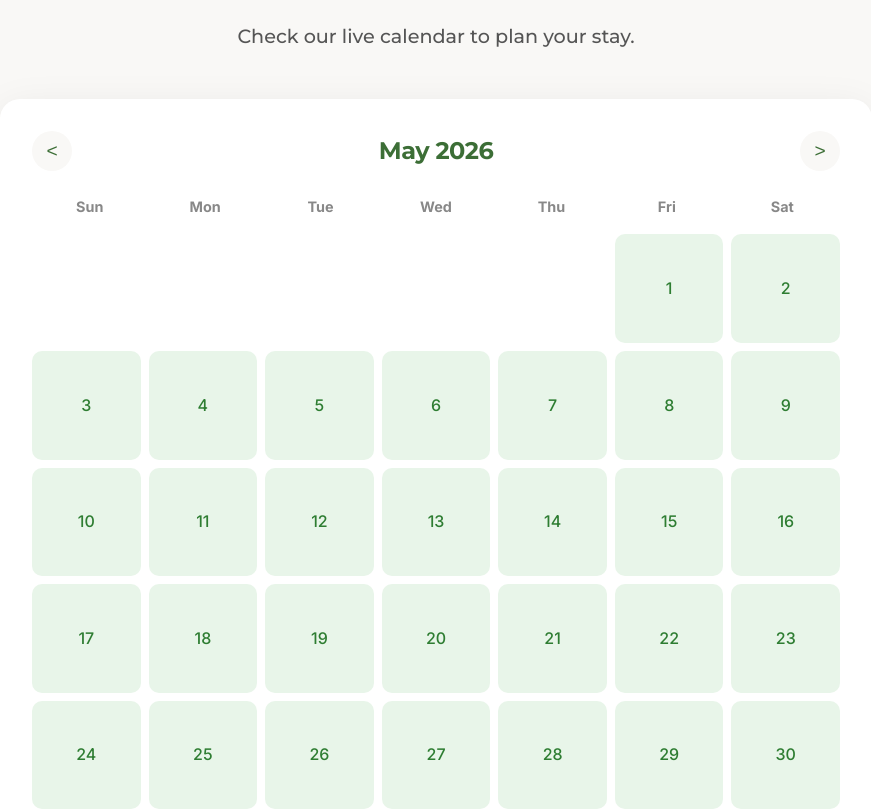
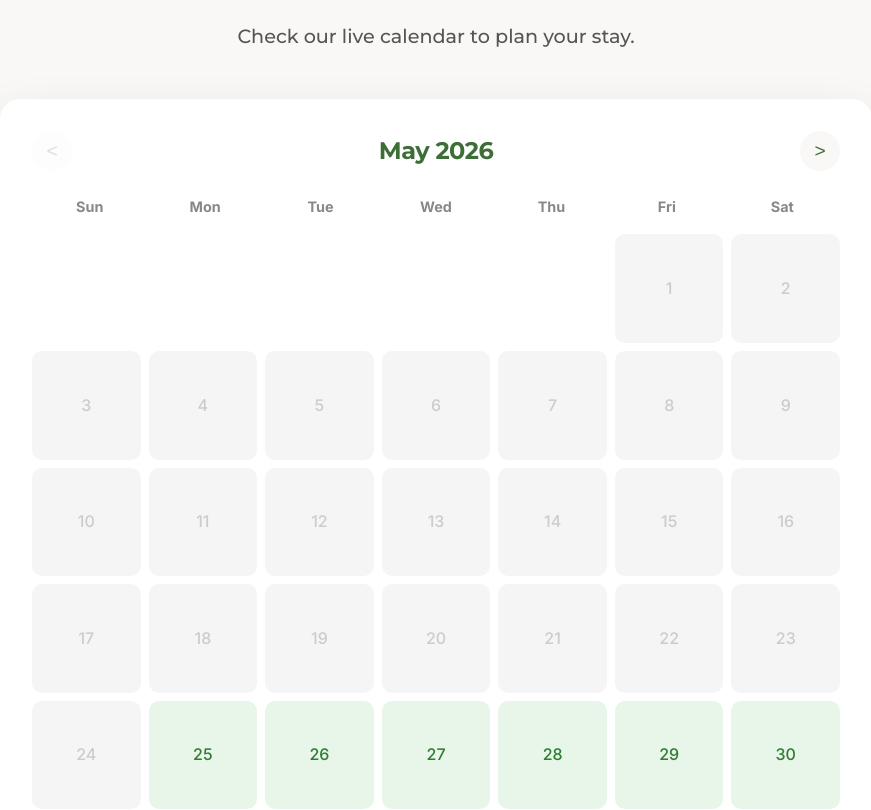
Before and after one commit to darekhotala-droid/krzycho, a Next.js app in the folder v2/: page / in a window 1280 px wide. Shown: the part 3780-4590 px from the top of the page, without its empty margins (204-1075 px from the left). Built offline with nearby package versions, Linux system fonts and the light colour scheme; no server answers.

Commit message:
Disable navigating to past months and gray out past days

```diff
--- a/v2/src/components/Calendar.js
+++ b/v2/src/components/Calendar.js
@@ -34,6 +34,11 @@ export default function Calendar() {
   const prevMonth = () => setCurrentDate(new Date(year, month - 1, 1));
   const nextMonth = () => setCurrentDate(new Date(year, month + 1, 1));
 
+  const today = new Date();
+  today.setHours(0, 0, 0, 0);
+
+  const isPrevDisabled = year < today.getFullYear() || (year === today.getFullYear() && month <= today.getMonth());
+
   const isDateBooked = (d, m, y) => {
     const checkDate = new Date(y, m, d);
     return bookedRanges.some(range => {
@@ -51,8 +56,17 @@ export default function Calendar() {
 
   const dayCells = Array.from({ length: daysInMonth }, (_, i) => {
     const day = i + 1;
+    const dateToCheck = new Date(year, month, day);
+    const isPast = dateToCheck < today;
     const isBooked = isDateBooked(day, month, year);
-    const dayClass = isBooked ? styles.booked : styles.available;
+
+    let dayClass = styles.available;
+    if (isPast) {
+      dayClass = styles.past;
+    } else if (isBooked) {
+      dayClass = styles.booked;
+    }
+
     return (
       <div key={day} className={`${styles.day} ${dayClass}`}>
         {day}
@@ -67,7 +81,14 @@ export default function Calendar() {
 
       <div className={styles.calendarContainer}>
         <div className={styles.calendarHeader}>
-          <button className={styles.navButton} onClick={prevMonth}>&lt;</button>
+          <button
+            className={styles.navButton}
+            onClick={prevMonth}
+            disabled={isPrevDisabled}
+            style={{ opacity: isPrevDisabled ? 0.2 : 1, cursor: isPrevDisabled ? 'default' : 'pointer' }}
+          >
+            &lt;
+          </button>
           <h3>{monthName} {isLoading && <span style={{fontSize: '0.8rem', color: '#999'}}>(loading...)</span>}</h3>
           <button className={styles.navButton} onClick={nextMonth}>&gt;</button>
         </div>
--- a/v2/src/components/Calendar.module.css
+++ b/v2/src/components/Calendar.module.css
@@ -89,6 +89,12 @@
     color: #2E7D32;
 }
 
+.day.past {
+    background: #f5f5f5;
+    color: #ccc;
+    text-decoration: none;
+}
+
 .legend {
     display: flex;
     justify-content: center;
```
